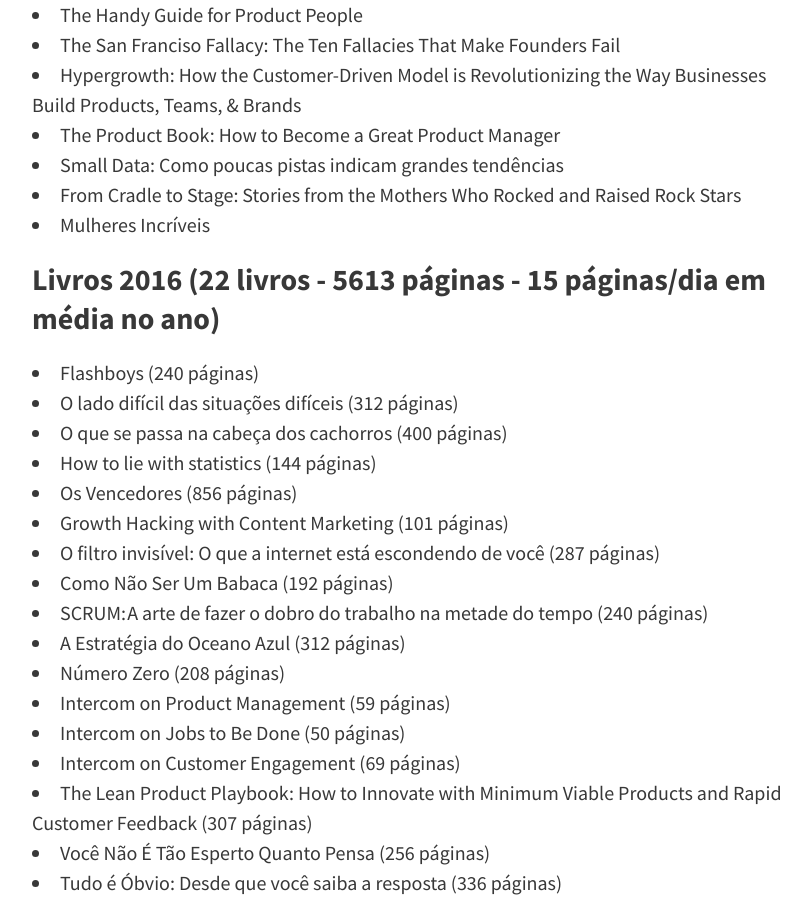
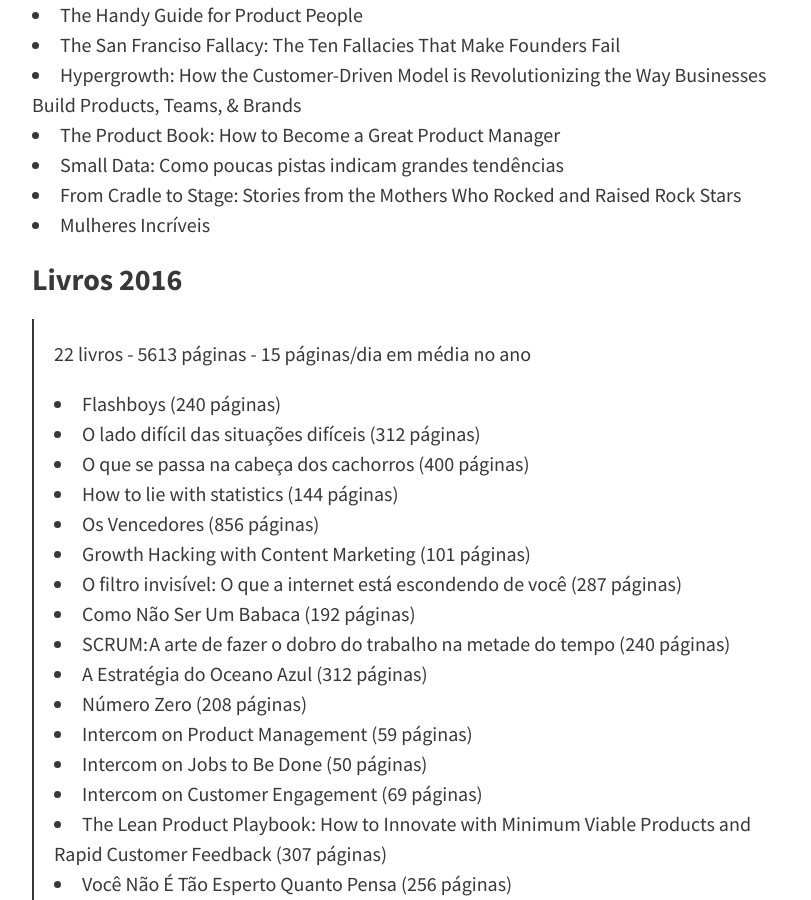
Before and after one commit to felipecbarbosa/felipecbarbosa.github.io, a Jekyll site: the page built from leituras.md, in a window 1280 px wide and 900 px high, scrolled down 1926 px. Shown: the whole window, without its empty margins (224-1035 px from the left). Built offline with Jekyll 4.4.1, drawn with Linux system fonts in a browser that asks for light colours; nearby versions of some CDN libraries; comment, search, counter and statistics services are not loaded.

Commit message:
Edited book statistics

```diff
--- a/leituras.md
+++ b/leituras.md
@@ -56,7 +56,8 @@ Sempre procuro encontrar um tempo no meu dia-a-dia para colocar a leitura em dia
 - From Cradle to Stage: Stories from the Mothers Who Rocked and Raised Rock Stars
 - Mulheres Incríveis
 
-### Livros 2016 (22 livros - 5613 páginas - 15 páginas/dia em média no ano)
+### Livros 2016
+> 22 livros - 5613 páginas - 15 páginas/dia em média no ano
 - Flashboys (240 páginas)
 - O lado difícil das situações difíceis (312 páginas)
 - O que se passa na cabeça dos cachorros (400 páginas)
```
